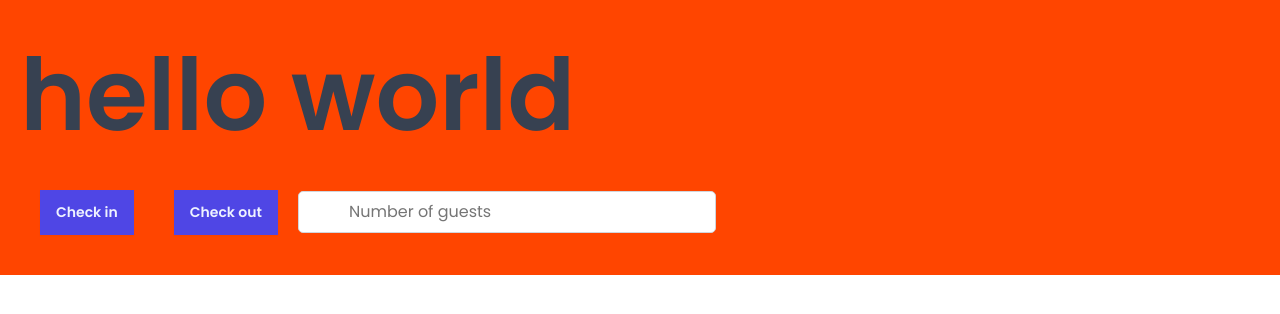
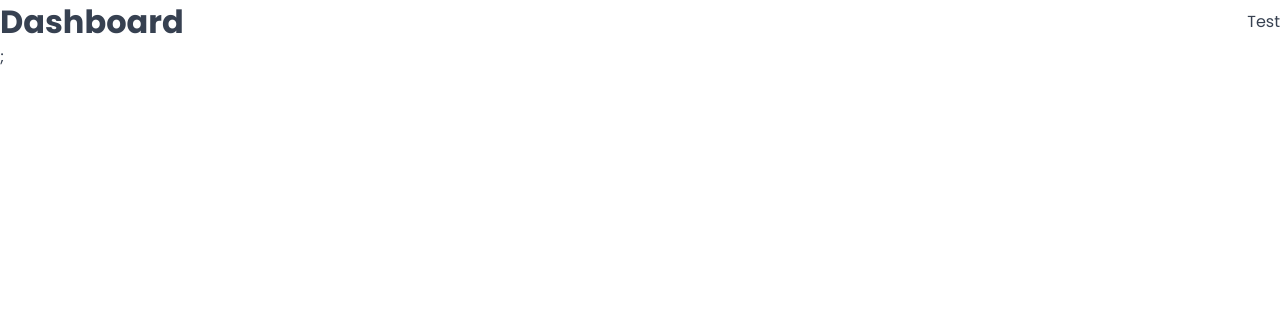
Before and after one commit to Sairoden/mission-pawsible-admin, a React (Vite) app: page /dashboard in a window 1280 px wide. Shown: the top 314 px of the page. Built offline with nearby package versions, Linux system fonts and the light colour scheme; a web font is replaced by a local one.

Commit message:
Setup Pages and Routes

```diff
--- a/package.json
+++ b/package.json
@@ -13,6 +13,7 @@
     "react": "^18.2.0",
     "react-dom": "^18.2.0",
     "react-icons": "^4.11.0",
+    "react-router-dom": "^6.16.0",
     "styled-components": "^6.0.7"
   },
   "devDependencies": {
--- a/src/App.jsx
+++ b/src/App.jsx
@@ -1,35 +1,66 @@
+// React & Libraries
+import {
+  createBrowserRouter,
+  RouterProvider,
+  Navigate,
+} from "react-router-dom";
+
 // Styles
-import styled from "styled-components";
 import GlobalStyles from "./styles/GlobalStyles";
 
-// UI Components
-// import { Button } from "./ui";
-import Button from "./ui/Button";
-import Input from "./ui/Input";
+// Pages
+import {
+  Dashboard,
+  Account,
+  Bookings,
+  Cabins,
+  Login,
+  Settings,
+  Users,
+} from "./pages";
 
 function App() {
+  const router = createBrowserRouter([
+    {
+      path: "/",
+      element: <Navigate replace to="/dashboard" />,
+    },
+    {
+      path: "/dashboard",
+      element: <Dashboard />,
+    },
+    {
+      path: "/bookings",
+      element: <Bookings />,
+    },
+    {
+      path: "/cabins",
+      element: <Cabins />,
+    },
+    {
+      path: "/users",
+      element: <Users />,
+    },
+    {
+      path: "/settings",
+      element: <Settings />,
+    },
+    {
+      path: "/account",
+      element: <Account />,
+    },
+    {
+      path: "/login",
+      element: <Login />,
+    },
+  ]);
+
   return (
     <>
       <GlobalStyles />
-      <StyledApp>
-        <H1>hello world</H1>
-
-        <Button onClick={() => alert("Check in")}>Check in</Button>
-        <Button onClick={() => alert("Check out")}>Check out</Button>
-        <Input type="number" placeholder="Number of guests" />
-      </StyledApp>
+      <RouterProvider router={router} />;
     </>
   );
 }
 
-const StyledApp = styled.div`
-  background-color: orangered;
-  padding: 20px;
-`;
-
-const H1 = styled.h1`
-  font-size: 100px;
-  font-weight: 600;
-`;
-
 export default App;
--- a/src/pages/Users.jsx
+++ b/src/pages/Users.jsx
@@ -1,8 +1,8 @@
 // UI Components
 import { Heading } from "../ui";
 
-function NewUsers() {
+function Users() {
   return <Heading as="h1">Create a new user</Heading>;
 }
 
-export default NewUsers;
+export default Users;
--- a/src/pages/index.jsx
+++ b/src/pages/index.jsx
@@ -5,7 +5,7 @@ import Dashboard from "./Dashboard";
 import Login from "./Login";
 import PageNotFound from "./PageNotFound";
 import Settings from "./Settings";
-import NewUsers from "./Users";
+import Users from "./Users";
 
 export {
   Account,
@@ -15,5 +15,5 @@ export {
   Login,
   PageNotFound,
   Settings,
-  NewUsers,
+  Users,
 };
--- a/src/ui/Button.jsx
+++ b/src/ui/Button.jsx
@@ -54,19 +54,17 @@ const variations = {
 };
 
 const Button = styled.button`
-  font-size: 1.4rem;
-  padding: 1.2rem 1.6rem;
-  font-weight: 600;
   border: none;
-  background-color: var(--color-brand-600);
-  color: var(--color-brand-50);
-  margin: 2rem;
-  cursor: pointer;
+  border-radius: var(--border-radius-sm);
   box-shadow: var(--shadow-sm);
 
-  &:hover {
-    background-color: var(--color-brand-700);
-  }
+  ${props => sizes[props.size]}
+  ${props => variations[props.variation]}
 `;
 
+Button.defaultProps = {
+  variation: "primary",
+  size: "medium",
+};
+
 export default Button;
--- /dev/null
+++ b/src/ui/Heading.jsx
@@ -0,0 +1,29 @@
+// Styles
+import styled from "styled-components";
+
+const Heading = styled.h1`
+  ${props =>
+    props.type === "h1" &&
+    `
+  font-size: 3rem;
+  font-weight: 600;
+  `}
+
+  ${props =>
+    props.type === "h2" &&
+    `
+  font-size: 2rem;
+  font-weight: 600;
+  `}
+
+${props =>
+    props.type === "h3" &&
+    `
+  font-size: 2rem;
+  font-weight: 500;
+  `}
+
+  line-height: 1.4
+`;
+
+export default Heading;
--- /dev/null
+++ b/src/ui/Row.jsx
@@ -0,0 +1,26 @@
+// Styles
+import styled, { css } from "styled-components";
+
+const Row = styled.div`
+  display: flex;
+
+  ${props =>
+    props.type === "horizontal" &&
+    css`
+      justify-content: space-between;
+      align-items: center;
+    `}
+
+  ${props =>
+    props.type === "vertical" &&
+    css`
+      flex-direction: column;
+      gap: 1.6rem;
+    `}
+`;
+
+Row.defaultProps = {
+  type: "vertical",
+};
+
+export default Row;
--- a/src/ui/index.js
+++ b/src/ui/index.js
@@ -16,6 +16,8 @@ import TableOperations from "./TableOperations";
 import Tag from "./Tag";
 import Textarea from "./Textarea";
 import Input from "./Input";
+import Heading from "./Heading";
+import Row from "./Row";
 
 export {
   ButtonGroup,
@@ -36,4 +38,6 @@ export {
   Textarea,
   Button,
   Input,
+  Heading,
+  Row,
 };
```
Also changed, not shown: 1 other file (tests, documents, lock files or other folders).
